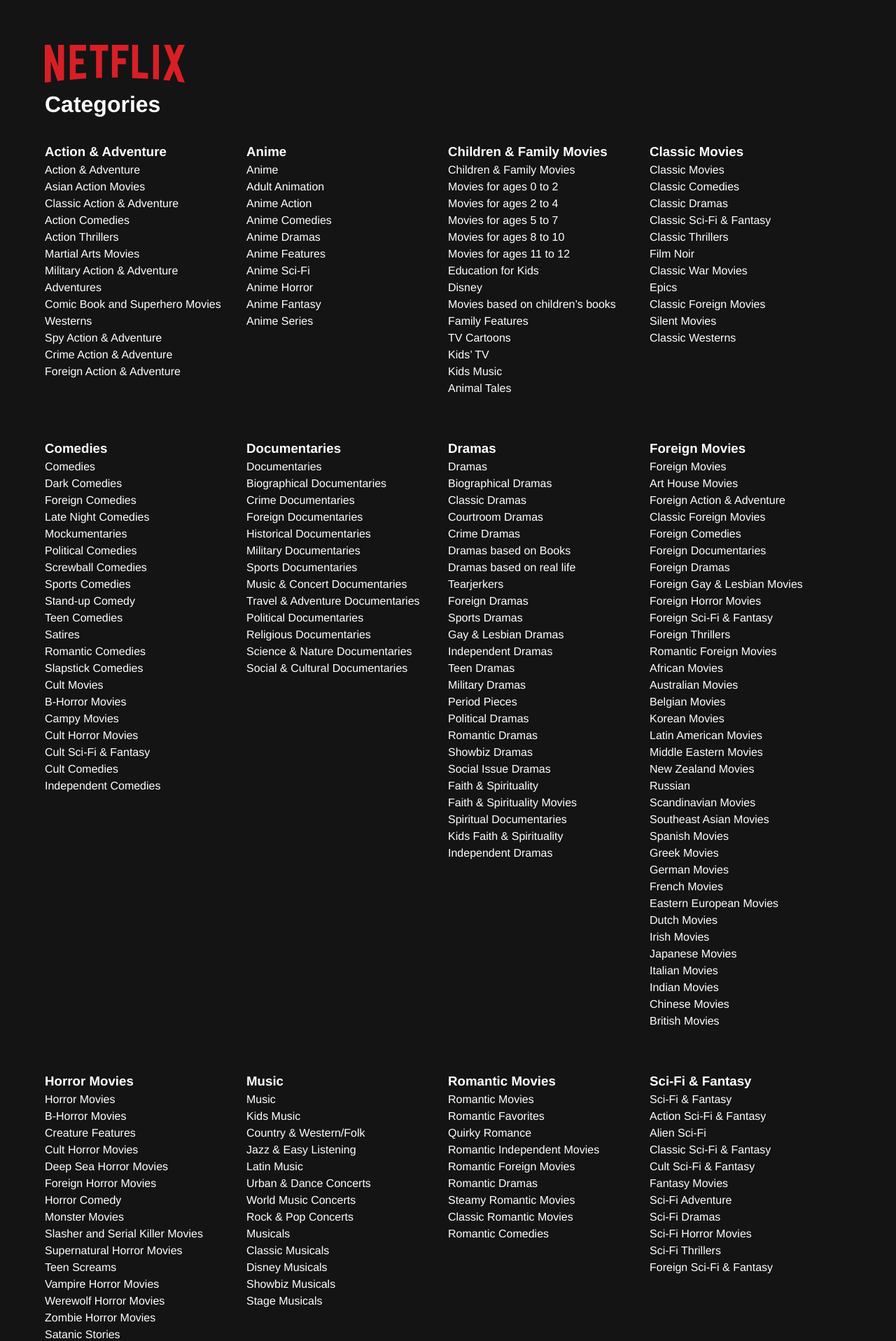
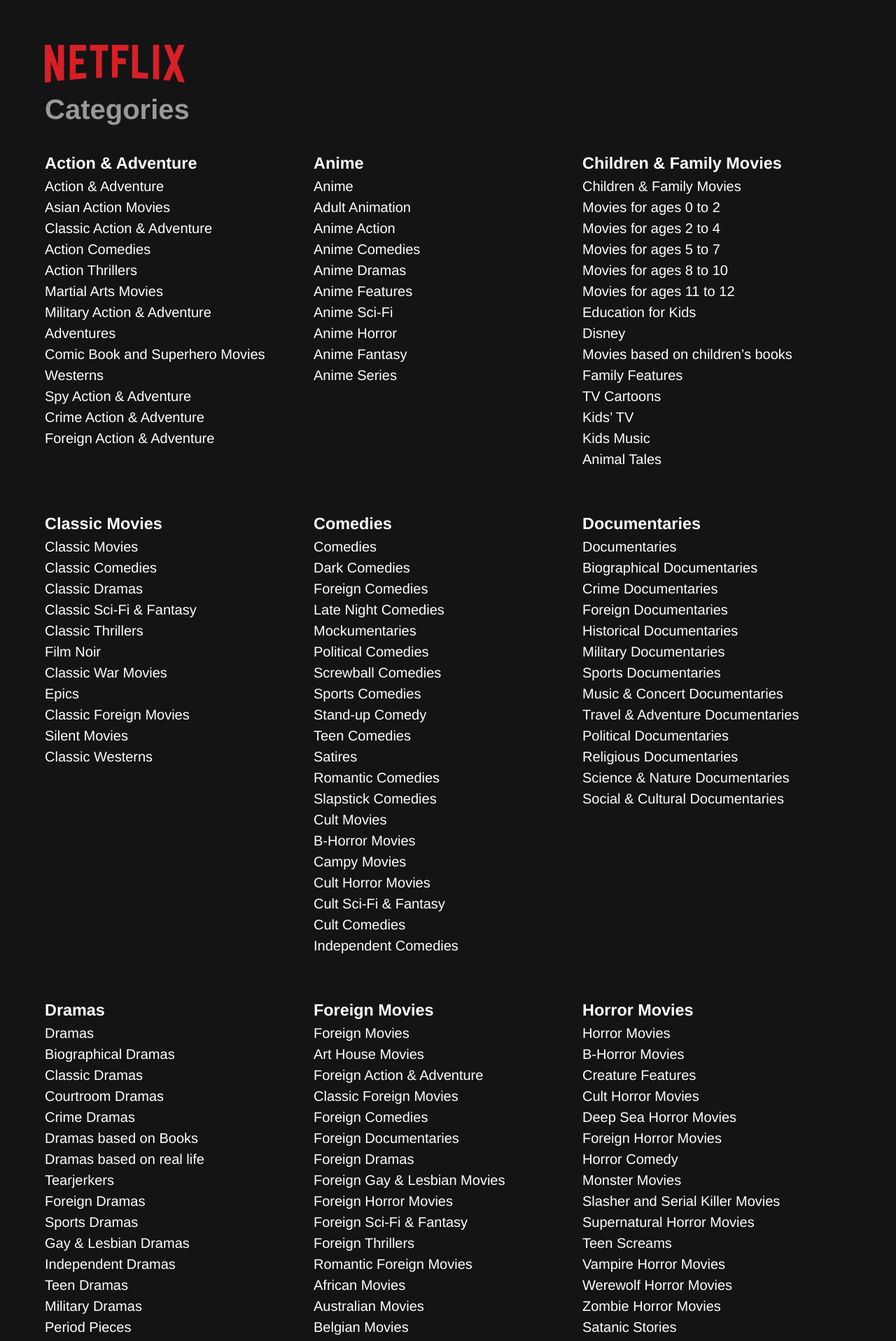
Before and after one commit to peduarte/netflix-categories, a Jekyll site: the page built from index.html, in a window 1280 px wide. Shown: the top 1916 px of the page at 70% size. Built offline with Jekyll 4.4.1, drawn with Linux system fonts in a browser that asks for light colours.

Commit message:
🎨 Small design tweaks

```diff
--- a/assets/styles.scss
+++ b/assets/styles.scss
@@ -14,6 +14,7 @@ body {
 	font-family: "Helvetica Neue", Helvetica, Arial, sans-serif;
 	background-color: #141414;
 	color: white;
+	font-size: 20px;
 	line-height: 1.5;
 	padding: 5%;
 }
@@ -21,6 +22,14 @@ body {
 a {
 	color: inherit;
 	text-decoration: none;
+
+	&:hover {
+		color: $red;
+	}
+}
+
+h1 {
+	color: #999;
 }
 
 .logo {
@@ -37,6 +46,12 @@ a {
 }
 
 .category {
-	flex: 1 1 25%;
+	flex: 1 1 320px;
 	padding: 30px 20px 30px 0;
 }
+
+.list {
+	list-style: none;
+	// height: 0;
+	// overflow: hidden;
+}
--- a/index.html
+++ b/index.html
@@ -10,11 +10,11 @@ layout: default
 	{% for categoryGroup in site.data.categories %}
 		<div class="category">
 			<h3>{{ categoryGroup[0] }}</h3>
-			<div>
+			<ul class="list">
 				{% for category in categoryGroup[1] %}
-					<p><a href="https://netflix.com/browse/genre/{{ category.id }}">{{ category.label }}</a></p>
+					<li><a href="https://netflix.com/browse/genre/{{ category.id }}">{{ category.label }}</a></li>
 				{% endfor %}
-			</div>
+			</ul>
 		</div>
 	{% endfor %}
 </div>
```
